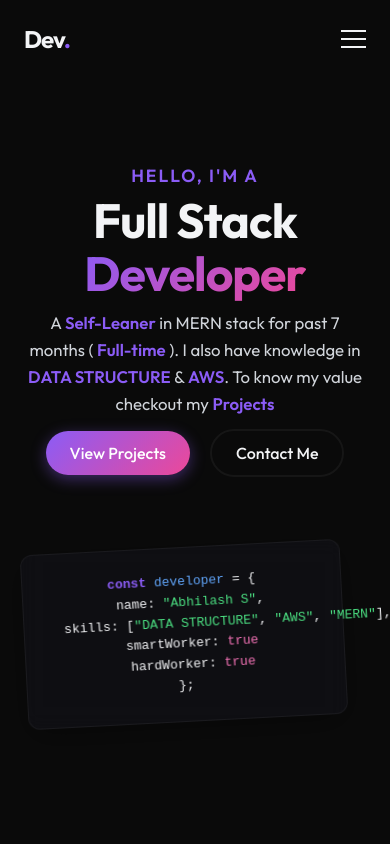
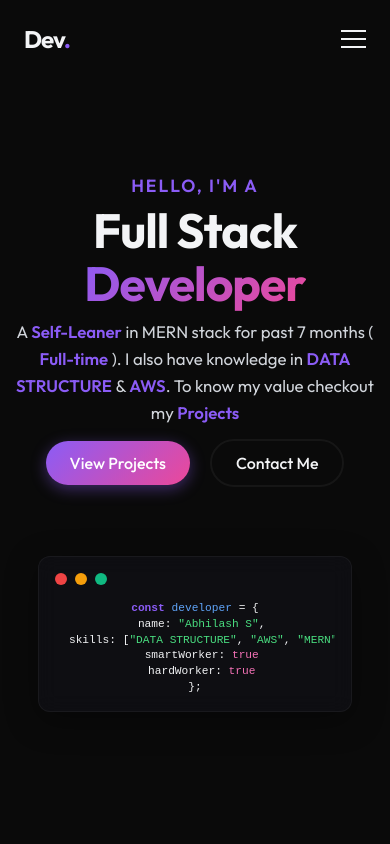
Before and after one commit to Abhilash-S123/Personal-website-Dev., a React (Vite) app: page / in a window 390 px wide. Shown: the top 844 px of the page. Built offline with nearby package versions, Linux system fonts and the light colour scheme.

Commit message:
Fixed cord card responsive issue

```diff
--- a/src/components/Hero.css
+++ b/src/components/Hero.css
@@ -79,7 +79,7 @@
     transform: rotate(0deg) scale(1.02);
 }
 
-.card-header {
+.code-header {
     display: flex;
     gap: 8px;
     margin-bottom: 1.5rem;
@@ -145,7 +145,7 @@
 
 /* yellow */
 
-@media (max-width: 768px) {
+@media (max-width: 1024px) {
     .hero {
         text-align: center;
         padding-top: 100px;
@@ -153,13 +153,56 @@
 
     .hero-btns {
         justify-content: center;
+        flex-wrap: wrap;
     }
 
     .hero-visual {
         margin-top: 3rem;
+        width: 100%;
+        display: flex;
+        justify-content: center;
+        padding: 0 1rem;
     }
 
     .code-card {
-        max-width: 320px;
+        width: 100%;
+        max-width: 95%;
+        margin: 0 auto;
+        padding: 1rem;
+        transform: none !important;
+        overflow: hidden;
+        box-sizing: border-box;
+    }
+
+    .code-card:hover {
+        transform: none !important;
+    }
+
+    .code-header {
+        margin-bottom: 1rem;
+    }
+
+    .code-content {
+        overflow-x: auto;
+        -webkit-overflow-scrolling: touch;
+        max-width: 100%;
+    }
+
+    .code-content pre {
+        margin: 0;
+        font-size: 0.7rem;
+        line-height: 1.4;
+        white-space: pre;
+        overflow-x: auto;
+    }
+
+    .code-content code {
+        font-size: 0.7rem;
+        display: block;
+    }
+
+    /* Disable glow animation on mobile */
+    .glow-circle {
+        display: none;
     }
 }
--- a/src/components/Projects.css
+++ b/src/components/Projects.css
@@ -132,6 +132,31 @@
     margin-top: 1.5rem;
     display: flex;
     gap: 1rem;
+    flex-wrap: wrap;
+}
+
+@media (max-width: 768px) {
+    .project-links {
+        gap: 0.75rem;
+    }
+
+    .btn-sm {
+        padding: 8px 14px;
+        font-size: 0.8rem;
+        flex: 0 1 auto;
+        white-space: nowrap;
+    }
+}
+
+@media (max-width: 480px) {
+    .project-links {
+        gap: 0.5rem;
+    }
+
+    .btn-sm {
+        padding: 6px 12px;
+        font-size: 0.75rem;
+    }
 }
 
 .btn-sm {
```
